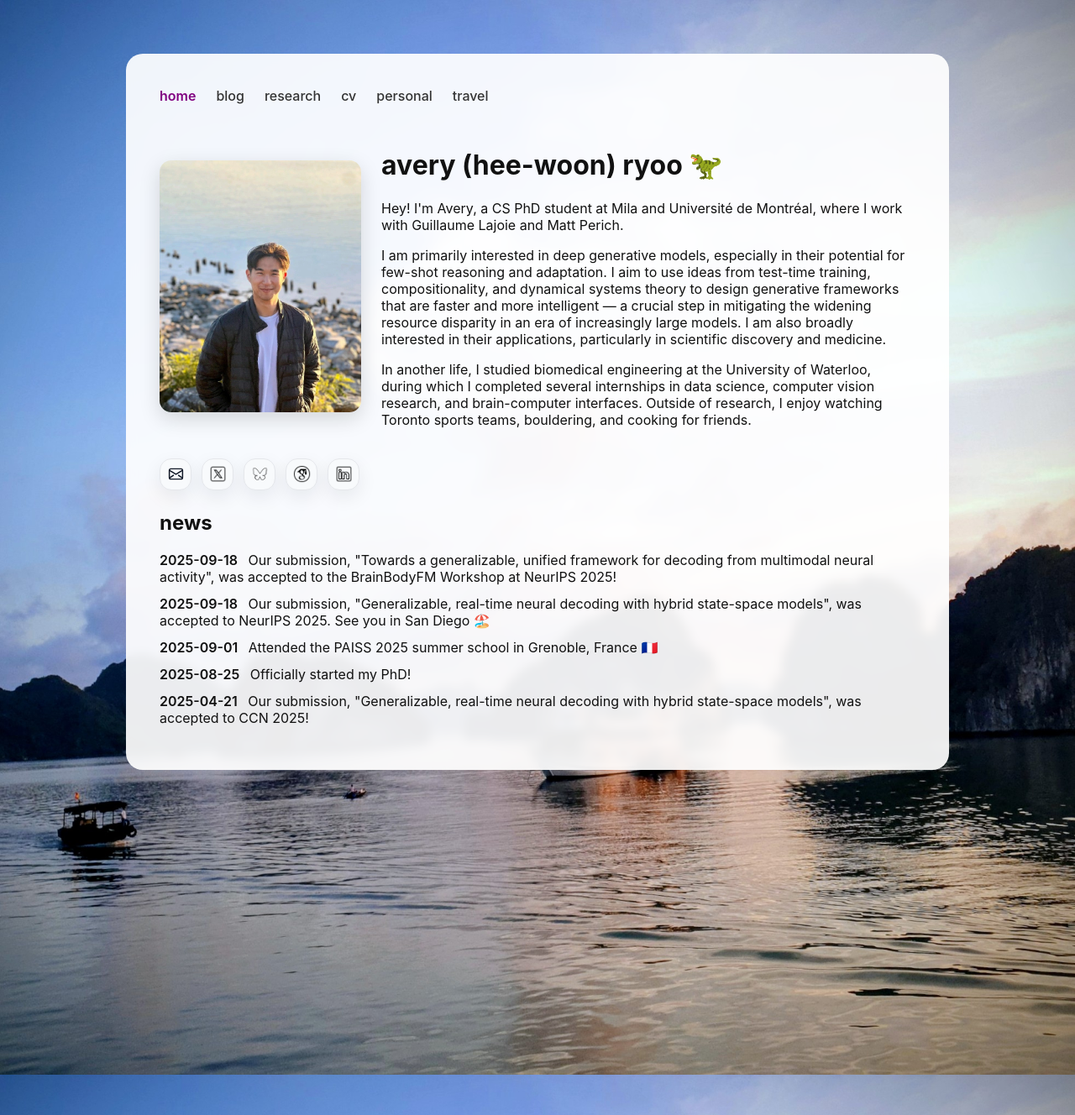
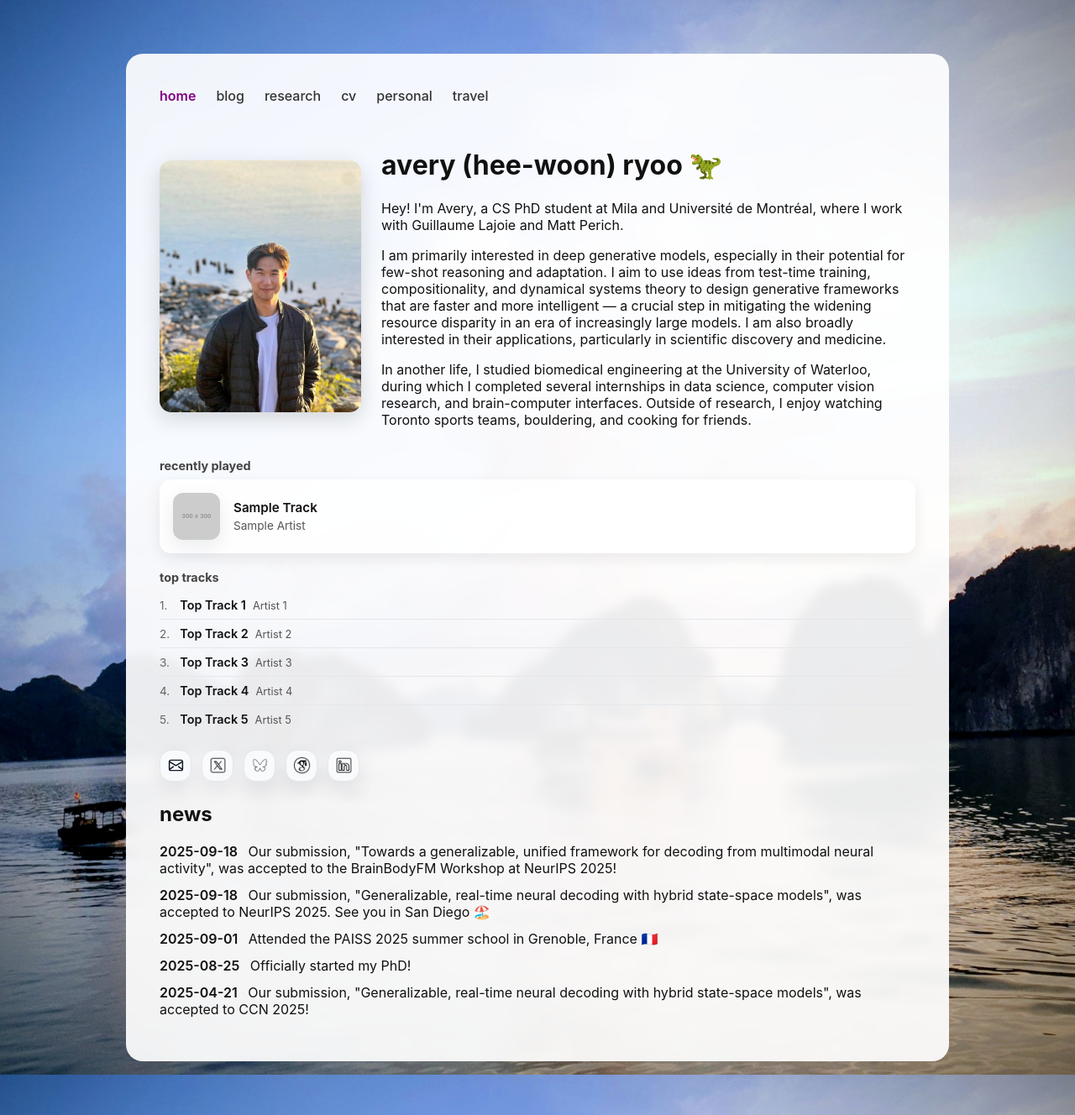
Before and after one commit to averyryoo/averyryoo.github.io, a Jekyll site: the page built from index.md, in a window 1280 px wide. Shown: the whole page at 84% size. Built offline with Jekyll 4.4.1, drawn with Linux system fonts in a browser that asks for light colours.

Commit message:
add spotify now playing widget to homepage

```diff
--- /dev/null
+++ b/_includes/spotify.html
@@ -0,0 +1,36 @@
+<section class="spotify-widget">
+  {% if site.data.spotify.now_playing %}
+  <div class="now-playing">
+    <h3>
+      {% if site.data.spotify.now_playing.is_playing %}
+        <span class="playing-indicator"></span> now playing
+      {% else %}
+        recently played
+      {% endif %}
+    </h3>
+    <a href="{{ site.data.spotify.now_playing.url }}" class="now-playing-card" target="_blank" rel="noopener">
+      <img src="{{ site.data.spotify.now_playing.album_art }}" alt="{{ site.data.spotify.now_playing.album }}" class="album-art">
+      <div class="track-info">
+        <span class="track-name">{{ site.data.spotify.now_playing.track }}</span>
+        <span class="artist-name">{{ site.data.spotify.now_playing.artist }}</span>
+      </div>
+    </a>
+  </div>
+  {% endif %}
+
+  {% if site.data.spotify.top_tracks.size > 0 %}
+  <div class="top-tracks">
+    <h3>top tracks</h3>
+    <ol class="track-list">
+      {% for track in site.data.spotify.top_tracks %}
+      <li>
+        <a href="{{ track.url }}" target="_blank" rel="noopener">
+          <span class="track-name">{{ track.track }}</span>
+          <span class="artist-name">{{ track.artist }}</span>
+        </a>
+      </li>
+      {% endfor %}
+    </ol>
+  </div>
+  {% endif %}
+</section>
--- a/assets/css/main.scss
+++ b/assets/css/main.scss
@@ -416,6 +416,124 @@ body {
   }
 }
 
+// Spotify widget
+.spotify-widget {
+  margin: $spacing-xl 0;
+}
+
+.now-playing h3,
+.top-tracks h3 {
+  font-size: 0.9rem;
+  text-transform: lowercase;
+  color: $color-text-muted;
+  margin: 0 0 $spacing-sm;
+}
+
+.playing-indicator {
+  display: inline-block;
+  width: 8px;
+  height: 8px;
+  background: #1db954;
+  border-radius: 50%;
+  margin-right: $spacing-xs;
+  animation: pulse 1.5s ease infinite;
+}
+
+@keyframes pulse {
+  0%, 100% { opacity: 1; }
+  50% { opacity: 0.4; }
+}
+
+.now-playing-card {
+  display: flex;
+  align-items: center;
+  gap: $spacing-lg;
+  padding: $spacing-lg;
+  background: $card-bg-paper;
+  border-radius: $card-radius-sm;
+  box-shadow: $shadow-sm;
+  text-decoration: none;
+  color: inherit;
+  transition: transform $transition-fast, box-shadow $transition-fast;
+
+  &:hover {
+    transform: translateY(-2px);
+    box-shadow: $shadow-hover;
+  }
+}
+
+.album-art {
+  width: 56px;
+  height: 56px;
+  border-radius: $card-radius-xs;
+  box-shadow: $shadow-md;
+}
+
+.track-info {
+  display: flex;
+  flex-direction: column;
+  gap: $spacing-xs;
+}
+
+.track-name {
+  font-weight: 600;
+  font-size: 0.95rem;
+}
+
+.artist-name {
+  color: $color-text-light;
+  font-size: 0.85rem;
+}
+
+.top-tracks {
+  margin-top: $spacing-xl;
+}
+
+.track-list {
+  list-style: none;
+  padding: 0;
+  margin: 0;
+  counter-reset: track;
+
+  li {
+    counter-increment: track;
+    padding: $spacing-sm 0;
+    border-bottom: 1px solid $color-border;
+
+    &:last-child {
+      border-bottom: none;
+    }
+
+    a {
+      display: flex;
+      align-items: baseline;
+      gap: $spacing-sm;
+      text-decoration: none;
+      color: inherit;
+
+      &::before {
+        content: counter(track) ".";
+        color: $color-text-lighter;
+        font-size: 0.85rem;
+        min-width: 1.2em;
+      }
+
+      &:hover .track-name {
+        color: $color-accent;
+      }
+    }
+
+    .track-name {
+      font-size: 0.9rem;
+      transition: color $transition-fast;
+    }
+
+    .artist-name {
+      font-size: 0.8rem;
+    }
+  }
+}
+
 // Responsive
 @media (max-width: $breakpoint-mobile) {
   .page-wrapper {
--- a/index.md
+++ b/index.md
@@ -22,6 +22,8 @@ bg_image: /assets/images/bg-index.jpg
   </div>
 </div>
 
+{% include spotify.html %}
+
 {% include social.html %}
 
 {% include news.html %}
```
Also changed, not shown: _data/spotify.yml (added, +26 -0 lines), scripts/fetch_spotify.py (added, +135 -0 lines), .github/workflows/spotify.yml (added).
